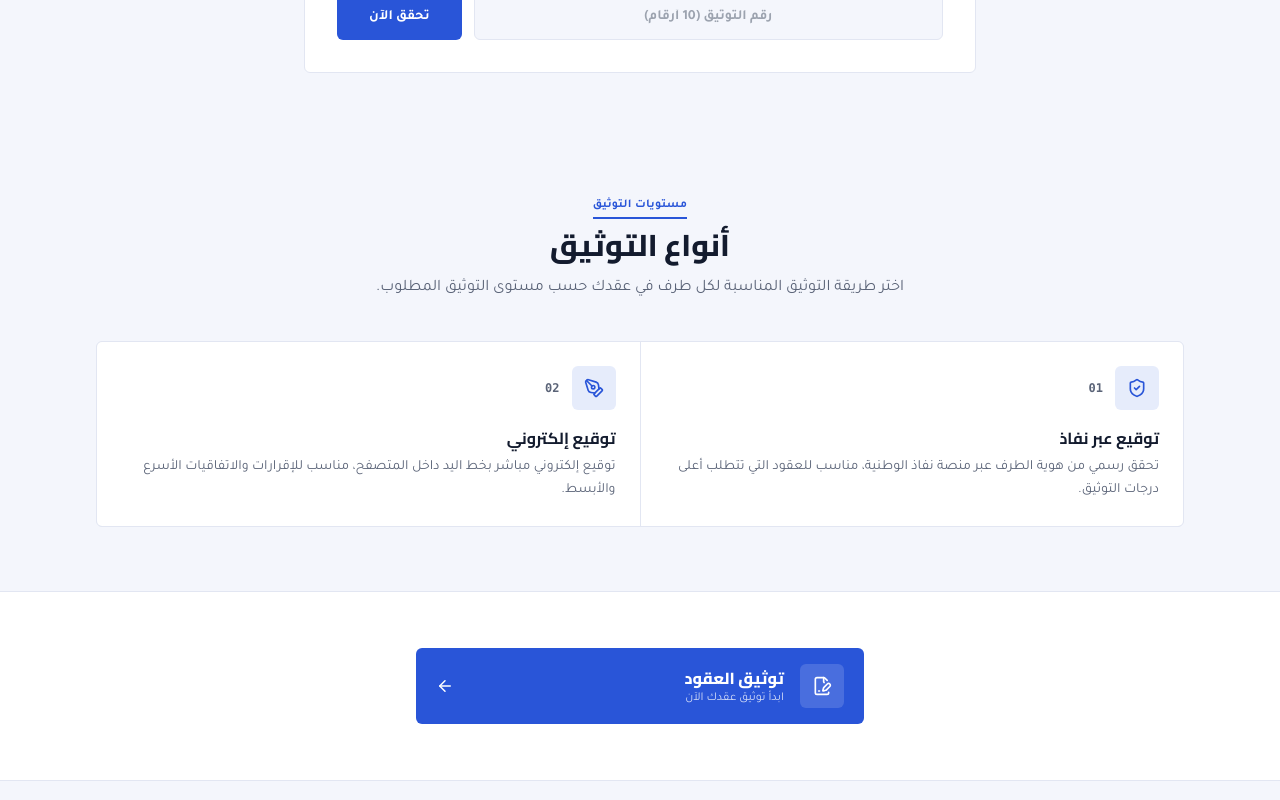
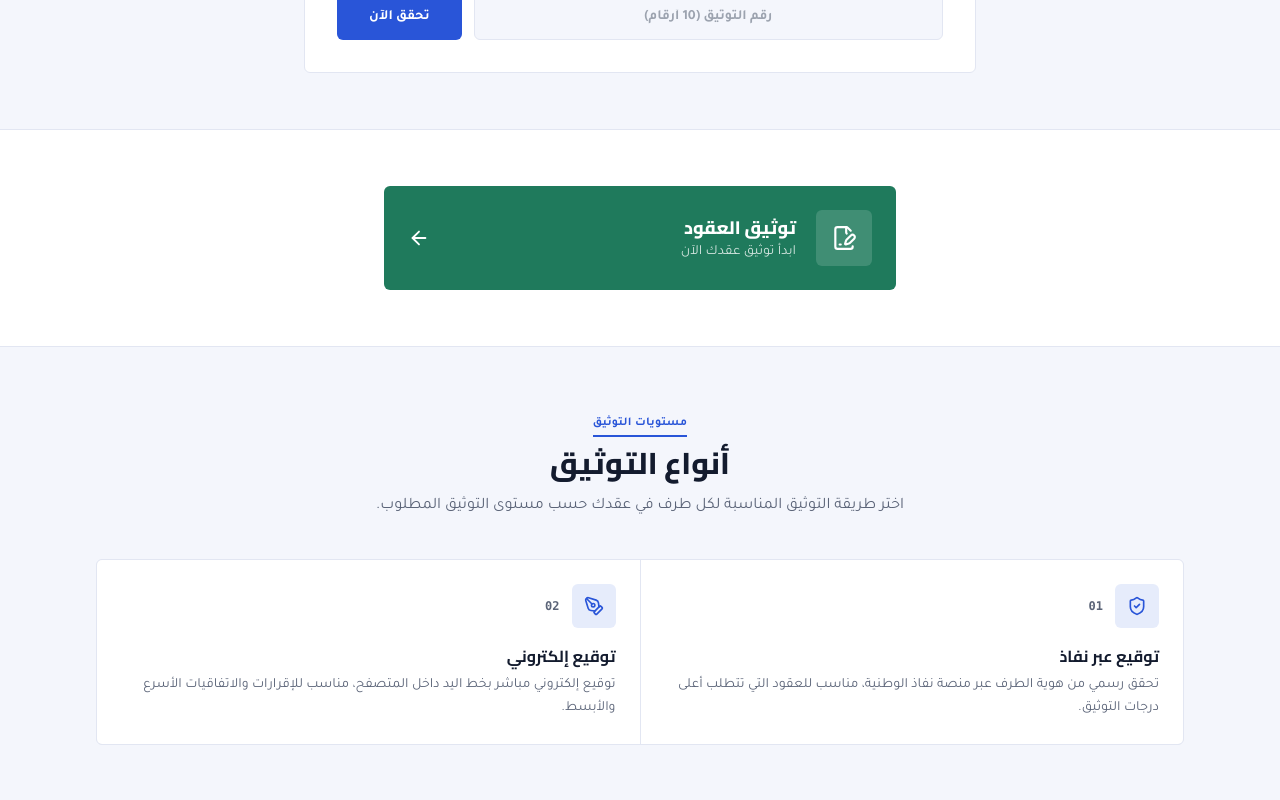
Before and after one commit to f4949g-glitch/Iqrar, a React (Vite) app: page / in a window 1280 px wide. Shown: the part 880-1680 px from the top of the page. Built offline with nearby package versions, Linux system fonts and the light colour scheme; no server answers.

Commit message:
رفع زر توثيق العقود فوق قسم أنواع التوثيق، تكبيره، وتغيير لونه إلى الأخضر (sage) ليتميّز عن باقي الأزرار الزرقاء

```diff
--- a/src/app/LandingPage.tsx
+++ b/src/app/LandingPage.tsx
@@ -220,6 +220,25 @@ export function LandingPage() {
 
       <QuickVerify />
 
+      <section className="border-y border-line bg-card py-14">
+        <div className="mx-auto max-w-6xl px-4 text-center md:px-8">
+          <button
+            type="button"
+            onClick={() => setShowChooser(true)}
+            className="group mx-auto flex w-full max-w-lg items-center gap-5 rounded-md bg-sage px-6 py-6 text-white transition hover:opacity-90"
+          >
+            <div className="flex h-14 w-14 shrink-0 items-center justify-center rounded-md bg-white/15">
+              <FileSignature size={26} className="text-white" />
+            </div>
+            <span className="flex-1 text-right">
+              <span className="block font-display text-lg font-extrabold">توثيق العقود</span>
+              <span className="block text-sm text-white/80">ابدأ توثيق عقدك الآن</span>
+            </span>
+            <ArrowLeft size={22} className="shrink-0 transition group-hover:-translate-x-1" />
+          </button>
+        </div>
+      </section>
+
       <section className="mx-auto max-w-6xl px-4 py-16 md:px-8">
         <div className="mx-auto mb-10 max-w-2xl text-center">
           <SectionEyebrow>مستويات التوثيق</SectionEyebrow>
@@ -239,25 +258,6 @@ export function LandingPage() {
               <p className="text-sm leading-relaxed text-slate">{desc}</p>
             </div>
           ))}
-        </div>
-      </section>
-
-      <section className="border-y border-line bg-card py-14">
-        <div className="mx-auto max-w-6xl px-4 text-center md:px-8">
-          <button
-            type="button"
-            onClick={() => setShowChooser(true)}
-            className="group mx-auto flex w-full max-w-md items-center gap-4 rounded-md bg-seal px-5 py-4 text-white transition hover:opacity-90"
-          >
-            <div className="flex h-11 w-11 shrink-0 items-center justify-center rounded-md bg-white/15">
-              <FileSignature size={20} className="text-white" />
-            </div>
-            <span className="flex-1 text-right">
-              <span className="block font-display text-base font-extrabold">توثيق العقود</span>
-              <span className="block text-xs text-white/80">ابدأ توثيق عقدك الآن</span>
-            </span>
-            <ArrowLeft size={18} className="shrink-0 transition group-hover:-translate-x-1" />
-          </button>
         </div>
       </section>
 
```
